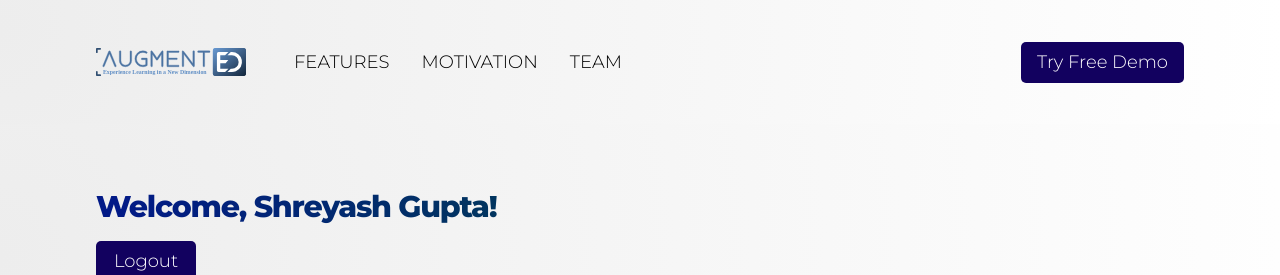
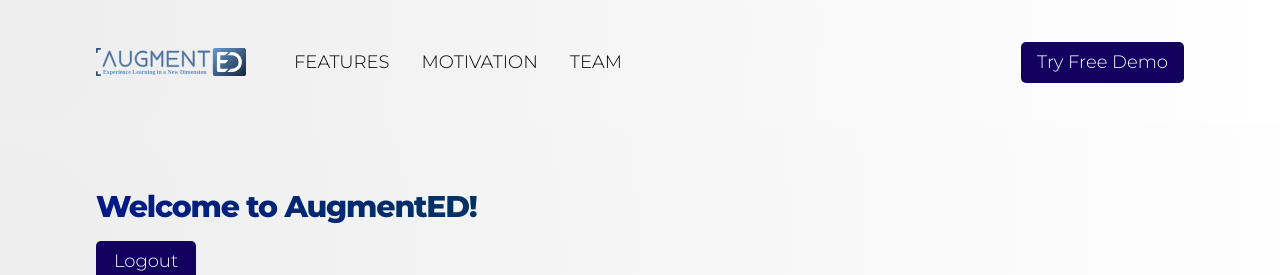
Before and after one commit to Augment-ED/demo, a React (Create React App) app: page /dashboard in a window 1280 px wide. Shown: the top 275 px of the page. Built offline with nearby package versions, Linux system fonts and the light colour scheme.

Commit message:
Changed welcome message

```diff
--- a/src/pages/dashboard/Dashboard.jsx
+++ b/src/pages/dashboard/Dashboard.jsx
@@ -16,7 +16,7 @@ function Dashboard () {
 
   return (
     <div className='augmented__dashboard-container section__padding gradient__bg'>
-        <h1 className='gradient__text'>Welcome, Shreyash Gupta!</h1>
+        <h1 className='gradient__text'>Welcome to AugmentED!</h1>
         <button onClick={navLogin}>Logout</button>
         <div className='augmented__dashboard-subjects'>
           <h2>Biology</h2>
```
